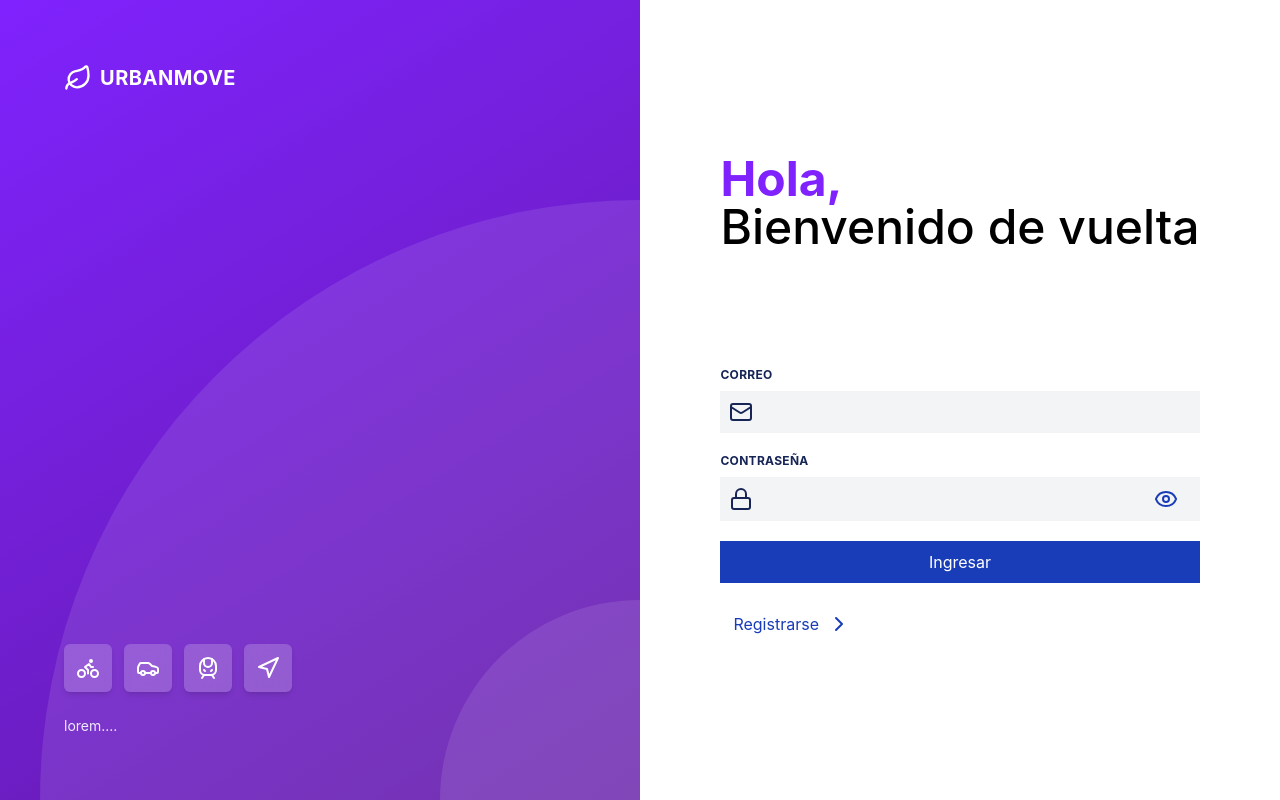
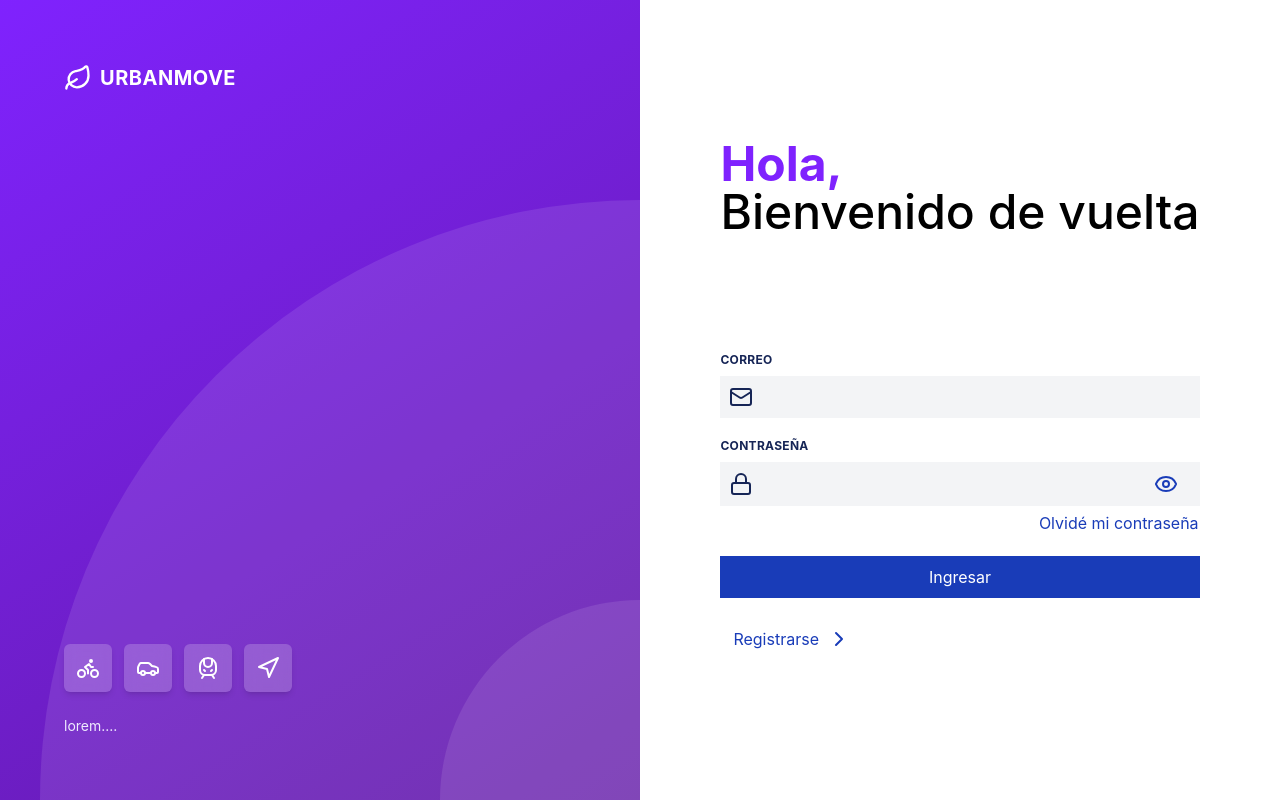
Before and after one commit to rodriguezhq/URBANMOVE, a React (Vite) app in the folder urbanmove_proyecto.client/: page /login in a window 1280 px wide. Built offline with nearby package versions, Linux system fonts and the light colour scheme; no server answers.

Commit message:
Maquetado recuperacion de contraseñas

```diff
--- a/urbanmove_proyecto.client/src/Components/AppInput.tsx
+++ b/urbanmove_proyecto.client/src/Components/AppInput.tsx
@@ -39,12 +39,14 @@ export default function AppInput({ label, type, value, onChange, appearance = 'o
                     AppInnputVariante({
                         appearance,
                     }),
-                    className,
                     leading && "pl-2",
-                    trailing && "pr-2"
+                    trailing && "pr-2",
+                    className
                 )
             }>
-                {leading}
+                <div>
+                    {leading}
+                </div>
                 <input
                     type={type}
                     value={value}
@@ -53,7 +55,9 @@ export default function AppInput({ label, type, value, onChange, appearance = 'o
                     focus:outline-none"
                     {...props}
                 />
-                {trailing}
+                <div>
+                    {trailing}
+                </div>
             </div>
         </label>
     );
--- /dev/null
+++ b/urbanmove_proyecto.client/src/Components/AppLink.tsx
@@ -0,0 +1,35 @@
+import { Link, type LinkProps } from "react-router-dom";
+import { twMerge } from "tailwind-merge";
+import type { Appearance } from "../Types/styleTypes";
+import { cva } from "class-variance-authority";
+
+const appLinkVariants = cva(
+    ["px-3 py-2 rounded-none transition-colors duration-200 border cursor-pointer disabled:cursor-not-allowed disabled:opacity-50"],
+    {
+        variants: {
+            appearance: {
+                filled: "border-transparent bg-blue-800 text-white hover:bg-blue-700",
+                outline: "border-blue-800 text-blue-800 hover:bg-blue-100/50",
+                subtle: "bg-transparent text-blue-800 hover:bg-neutral-300/10 border-transparent",
+                transparent: "bg-transparent text-blue-800 border-transparent hover:underline",
+            } satisfies Record<Appearance, string>
+        }
+    }
+)
+
+interface AppLinkProps extends LinkProps {
+    appearance?: Appearance
+    disabled?: boolean
+}
+function AppLink({ appearance = "filled", disabled = false, className, children, ...props }: AppLinkProps) {
+    return (
+        <Link
+            className={twMerge(appLinkVariants({ appearance, }), className, disabled && "opacity-50 cursor-not-allowed")}
+            {...props}
+        >
+            {children}
+        </Link>
+    )
+}
+
+export default AppLink;
--- a/urbanmove_proyecto.client/src/Types/RegisterType.ts
+++ b/urbanmove_proyecto.client/src/Types/RegisterType.ts
@@ -2,7 +2,6 @@ export interface RegisterType{
     nombres: string;
     apellidos: string;
     dni: string;
-    userName: string;
     email: string;
     password: string;
     confirmPassword: string;
--- a/urbanmove_proyecto.client/src/router/router.tsx
+++ b/urbanmove_proyecto.client/src/router/router.tsx
@@ -5,6 +5,7 @@ import ProtectedRoute from '../Components/ProtectedRoute';
 import Home from '../views/Home';
 import IndexLayout from '../Components/shared/IndexLayout';
 import Register from '../views/Register';
+import RecoverPasswordView from '../views/RecoverPasswordView';
 
 export function AppRoutes() {
     return (
@@ -13,6 +14,7 @@ export function AppRoutes() {
                 <Route index element={<Navigate to="/login" />} />
                 <Route path="login" element={<Login />} />
                 <Route path="register" element={<Register />} />
+                <Route path="recover-password" element={<RecoverPasswordView />} />
             </Route>
             <Route path="/app/*" element={
                 <ProtectedRoute>
--- a/urbanmove_proyecto.client/src/views/Login.tsx
+++ b/urbanmove_proyecto.client/src/views/Login.tsx
@@ -3,9 +3,10 @@ import { useNavigate } from 'react-router-dom';
 import AppButton from '../Components/AppButton';
 import { useAuth } from '../Hooks/useAuth';
 import { HealthCheckService } from '../services/HealthCheckService';
-import { Bike, Car, ChevronRight, Eye, EyeOff, Leaf, Lock, Mail, Navigation, TrainFront } from 'lucide-react';
+import { ChevronRight, Eye, EyeOff, Lock, Mail } from 'lucide-react';
 import AppInput from '../Components/AppInput';
 import Spinner from '../Components/Spinner';
+import AppLink from '../Components/AppLink';
 
 function Login() {
     const [email, setEmail] = useState('');
@@ -92,13 +93,16 @@ function Login() {
                             </AppButton>
                         }
                     />
+                    <AppLink appearance="transparent" to="/recover-password" className="self-end -mt-4 p-0 hover:underline" >
+                        Olvidé mi contraseña
+                    </AppLink>
 
                     <AppButton disabled={submitting || loading} type='submit' className='w-full'>
                         {submitting ? <><Spinner /> ingresando...</> : 'Ingresar'}
                     </AppButton>
-                    <AppButton disabled={submitting || loading} type='button' appearance='subtle' onClick={() => navigate('/register')} className='flex items-center justify-start gap-2 w-full'>
+                    <AppLink disabled={submitting || loading} type='button' appearance='subtle' to="/register" className='flex items-center self-start justify-start gap-2'>
                          Registrarse <ChevronRight />
-                    </AppButton>
+                    </AppLink>
 
                     {error && (
                         <div className="rounded-md border border-red-700 bg-red-50 px-3 py-2">
--- /dev/null
+++ b/urbanmove_proyecto.client/src/views/RecoverPasswordView.tsx
@@ -0,0 +1,54 @@
+import { ChevronLeft, Info, SendHorizonal } from "lucide-react";
+import AppLink from "../Components/AppLink";
+import AppInput from "../Components/AppInput";
+import AppButton from "../Components/AppButton";
+import { useState } from "react";
+
+function RecoverPasswordView() {
+    const [email, setEmail] = useState("")
+
+    const handleSubmit = () => {
+
+    }
+
+    return (
+        <div className="flex flex-col gap-6 items-center justify-center">
+            <form action={handleSubmit} className="">
+                <h2 className='text-3xl lg:text-5xl font-medium pb-6 lg:pb-24'>
+                    <span className='text-violet-600 font-bold'>
+                        Recupera
+                    </span>
+                    <br />
+                    tu contraseña
+                </h2>
+
+                <AppInput
+                    label="Correo de tu cuenta"
+                    appearance='filled'
+                    type="email"
+                    containerClassName='w-full px-0'
+                    className="pr-0"
+                    value={email} onChange={(e) => setEmail(e.target.value)}
+                    trailing={
+                        <AppButton appearance="filled" className="flex items-center justify-center aspect-square px-2" title="Enviar">
+                            <SendHorizonal />
+                        </AppButton>
+                    }
+                />
+
+                <legend className="p-4 shadow mt-6 flex gap-4">
+                    <Info className="self-center shrink-0 grow-0 basis-auto" />
+                    <p >
+                        Enviaremos un <strong>correo</strong> con un enlace donde podrás <br></br> recuperar el acceso a tu cuenta
+                    </p>
+                </legend>
+            </form>
+            <AppLink to="/login" appearance="transparent" className="self-start flex items-center justify-center gap-2 px-0">
+                <ChevronLeft />
+                Volver
+            </AppLink>
+        </div>
+    );
+}
+
+export default RecoverPasswordView;
--- a/urbanmove_proyecto.client/src/views/Register.tsx
+++ b/urbanmove_proyecto.client/src/views/Register.tsx
@@ -1,17 +1,17 @@
 import { useNavigate } from "react-router-dom";
 import AppButton from "../Components/AppButton";
-import { AtSign, ChevronLeft, Eye, EyeOff, IdCard, Lock, Mail, User } from 'lucide-react';
+import { ChevronLeft, Eye, EyeOff, IdCard, Lock, Mail, User } from 'lucide-react';
 import { useEffect, useState } from 'react';
 import AppInput from '../Components/AppInput';
 import Spinner from '../Components/Spinner';
 import { useAuth } from '../Hooks/useAuth';
 import { isAxiosError } from 'axios';
+import AppLink from "../Components/AppLink";
 
 function Register() {
     const [name, setName] = useState('');
     const [lastName, setLastName] = useState('');
     const [dni, setDni] = useState('');
-    const [userName, setUserName] = useState('');
     const [email, setEmail] = useState('');
     const [password, setPassword] = useState('');
     const [confirmPassword, setConfirmPassword] = useState('');
@@ -33,7 +33,7 @@ function Register() {
 
         setSubmitting(true);
         try {
-            await register({ nombres: name, apellidos: lastName, dni, userName, email, password, confirmPassword });
+            await register({ nombres: name, apellidos: lastName, dni, email, password, confirmPassword });
             navigate('/app');
         } catch (err) {
             if (isAxiosError(err) && err.response?.data?.message) {
@@ -100,15 +100,6 @@ function Register() {
                             containerClassName='w-full'
                             value={email} onChange={(e) => setEmail(e.target.value)}
                             leading={<Mail />} />
-
-                        <AppInput
-                            label="Nombre de usuario"
-                            appearance='filled'
-                            type="text"
-                            containerClassName='w-full'
-                            value={userName} onChange={(e) => setUserName(e.target.value)}
-                            required
-                            leading={<AtSign />} />
                     </div>
 
                     <AppInput
@@ -154,9 +145,9 @@ function Register() {
                     <AppButton disabled={submitting || loading} type='submit' className='w-full'>
                         {submitting ? <><Spinner /> registrando...</> : 'Registrarse'}
                     </AppButton>
-                    <AppButton disabled={submitting || loading} type='button' appearance='subtle' onClick={() => navigate('/login')} className='flex items-center justify-start gap-2 w-full'>
+                    <AppLink disabled={submitting || loading} type='button' appearance='subtle' to="/login" className='flex items-center justify-start gap-2'>
                         <ChevronLeft /> Iniciar sesión
-                    </AppButton>
+                    </AppLink>
 
                     {error && (
                         <div className="rounded-md border border-red-700 bg-red-50 px-3 py-2">
```
Also changed, not shown: urbanmove_proyecto.client/src/Components/AppButton.tsx (+3 -4 lines), 2 other files (tests, documents, lock files or other folders).
